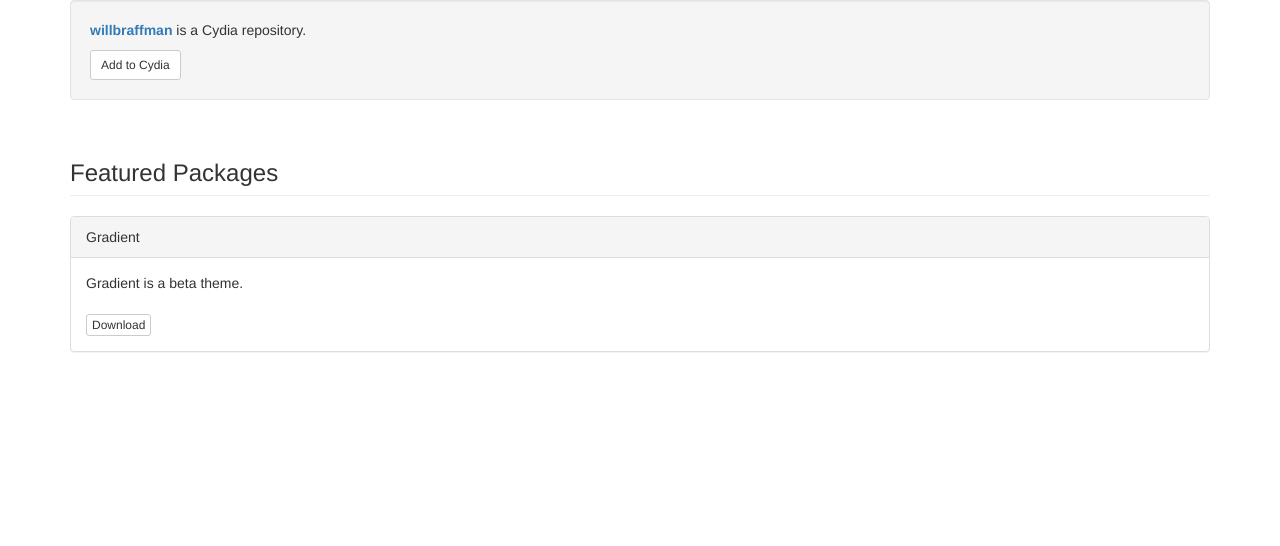
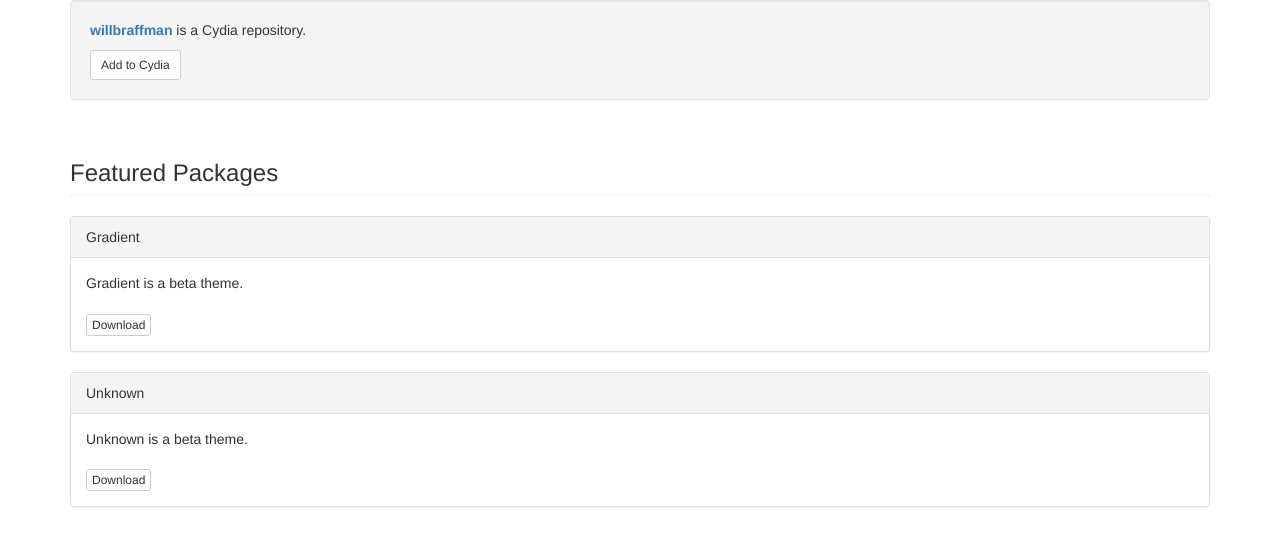
Before and after one commit to willbraffman/cydia, a plain HTML site: page index.html in a window 1280 px wide. Drawn offline with nearby package versions, Linux system fonts and the light colour scheme.

Commit message:
Update index.html

```diff
--- a/index.html
+++ b/index.html
@@ -33,5 +33,15 @@
 	</div>
 </div>
 
+<div class="container">
+	<div class="panel panel-default">
+	  <div class="panel-heading">Unknown</div>
+	  <div class="panel-body">
+		Unknown is a beta theme.<br /><br />
+		<a class="btn btn-xs btn-default" href="https://github.com/willbraffman/cydia/raw/gh-pages/debs/com.yourepo.willbraff.gradient.deb">Download</a>
+	  </div>
+	</div>
+</div>
+
 </body>
 </html>
```
